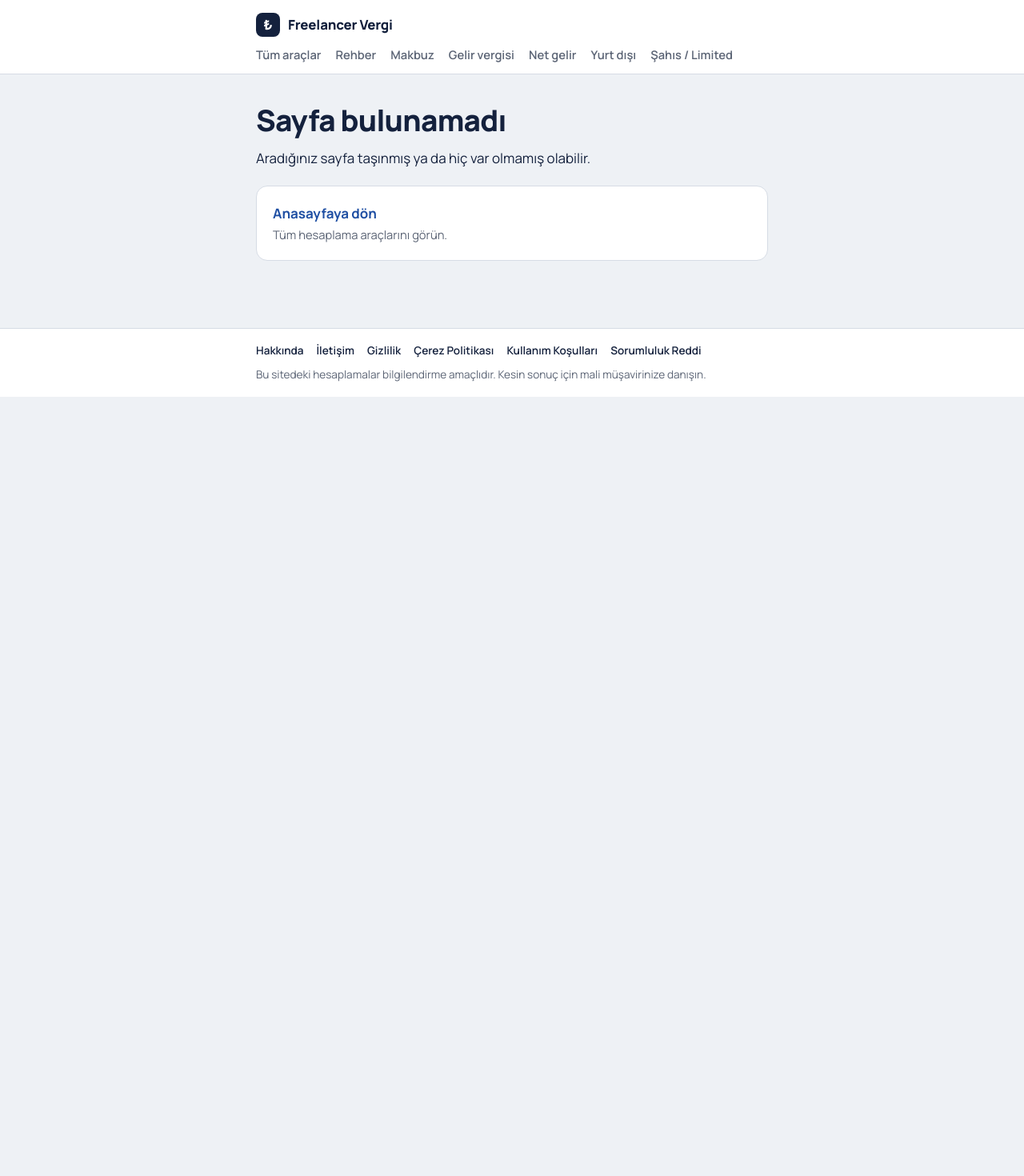
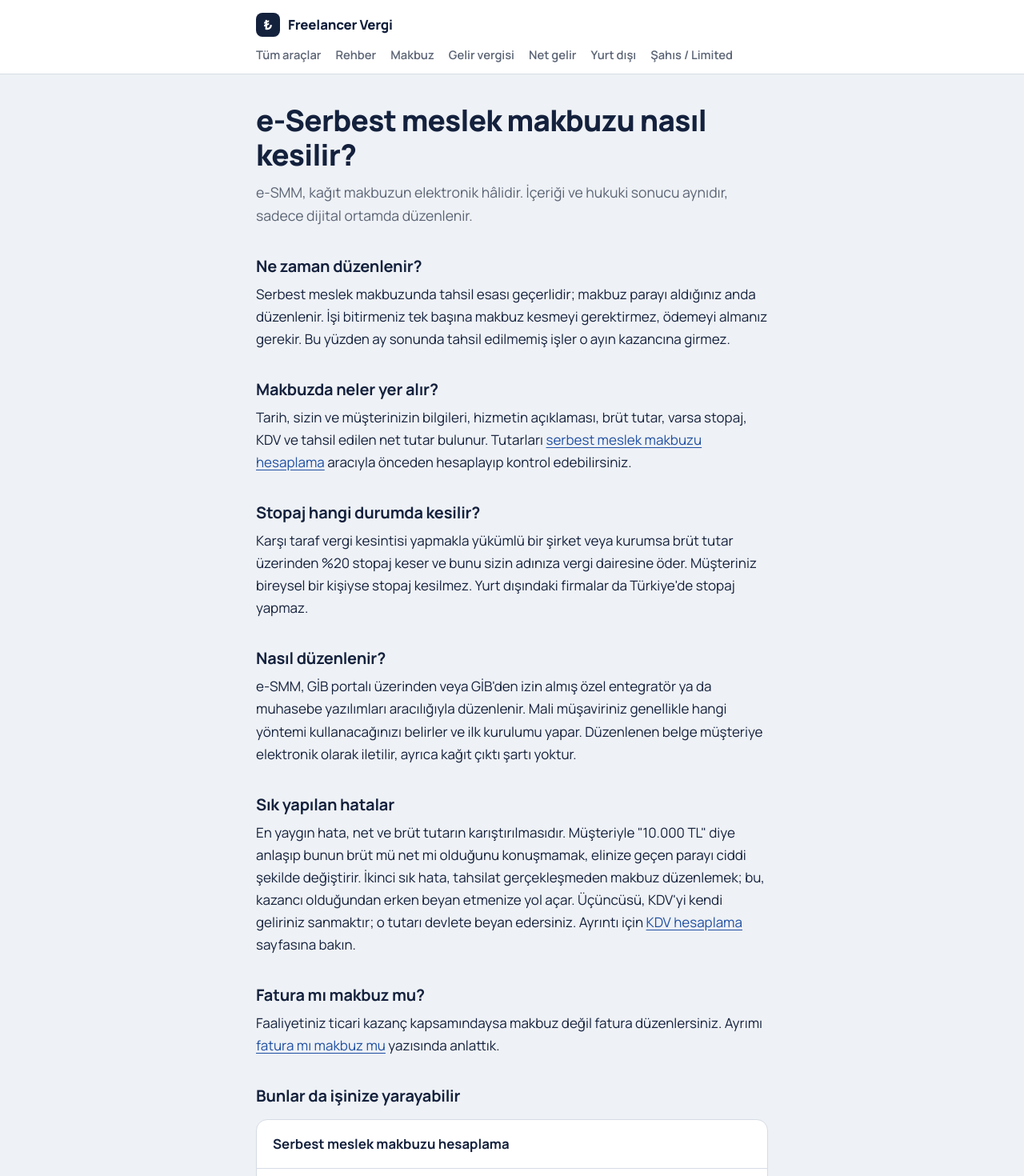
Before and after one commit to yavuzscvk-source/freelancer-vergi, a Next.js app: page /rehber/e-smm-nasil-kesilir in a window 1280 px wide. Before the commit this address had no page. Shown: the top 1470 px of the page at 80% size. Before the commit the page ends 800 px from the top, so only its background shows below. Built offline with nearby package versions, Linux system fonts and the light colour scheme.

Commit message:
Create page.js

```diff
--- /dev/null
+++ b/app/rehber/e-smm-nasil-kesilir/page.js
@@ -0,0 +1,38 @@
+import Link from "next/link";
+import Kaynaklar from "../../Kaynaklar";
+import { sayfa } from "../../../lib/seo";
+
+export const metadata = sayfa({
+  baslik: "E-Serbest Meslek Makbuzu (e-SMM) Nasıl Kesilir?",
+  aciklama: "e-SMM nedir, kimler kullanır, nasıl düzenlenir? Stopaj, KDV, tahsilat zamanı ve sık yapılan hatalar.",
+  yol: "/rehber/e-smm-nasil-kesilir",
+});
+
+export default function Yazi() {
+  return (
+    <>
+      <h1>e-Serbest meslek makbuzu nasıl kesilir?</h1>
+      <p className="lead">e-SMM, kağıt makbuzun elektronik hâlidir. İçeriği ve hukuki sonucu aynıdır, sadece dijital ortamda düzenlenir.</p>
+
+      <h2>Ne zaman düzenlenir?</h2>
+      <p>Serbest meslek makbuzunda tahsil esası geçerlidir; makbuz parayı aldığınız anda düzenlenir. İşi bitirmeniz tek başına makbuz kesmeyi gerektirmez, ödemeyi almanız gerekir. Bu yüzden ay sonunda tahsil edilmemiş işler o ayın kazancına girmez.</p>
+
+      <h2>Makbuzda neler yer alır?</h2>
+      <p>Tarih, sizin ve müşterinizin bilgileri, hizmetin açıklaması, brüt tutar, varsa stopaj, KDV ve tahsil edilen net tutar bulunur. Tutarları <Link href="/serbest-meslek-makbuzu">serbest meslek makbuzu hesaplama</Link> aracıyla önceden hesaplayıp kontrol edebilirsiniz.</p>
+
+      <h2>Stopaj hangi durumda kesilir?</h2>
+      <p>Karşı taraf vergi kesintisi yapmakla yükümlü bir şirket veya kurumsa brüt tutar üzerinden %20 stopaj keser ve bunu sizin adınıza vergi dairesine öder. Müşteriniz bireysel bir kişiyse stopaj kesilmez. Yurt dışındaki firmalar da Türkiye'de stopaj yapmaz.</p>
+
+      <h2>Nasıl düzenlenir?</h2>
+      <p>e-SMM, GİB portalı üzerinden veya GİB'den izin almış özel entegratör ya da muhasebe yazılımları aracılığıyla düzenlenir. Mali müşaviriniz genellikle hangi yöntemi kullanacağınızı belirler ve ilk kurulumu yapar. Düzenlenen belge müşteriye elektronik olarak iletilir, ayrıca kağıt çıktı şartı yoktur.</p>
+
+      <h2>Sık yapılan hatalar</h2>
+      <p>En yaygın hata, net ve brüt tutarın karıştırılmasıdır. Müşteriyle "10.000 TL" diye anlaşıp bunun brüt mü net mi olduğunu konuşmamak, elinize geçen parayı ciddi şekilde değiştirir. İkinci sık hata, tahsilat gerçekleşmeden makbuz düzenlemek; bu, kazancı olduğundan erken beyan etmenize yol açar. Üçüncüsü, KDV'yi kendi geliriniz sanmaktır; o tutarı devlete beyan edersiniz. Ayrıntı için <Link href="/kdv-hesaplama">KDV hesaplama</Link> sayfasına bakın.</p>
+
+      <h2>Fatura mı makbuz mu?</h2>
+      <p>Faaliyetiniz ticari kazanç kapsamındaysa makbuz değil fatura düzenlersiniz. Ayrımı <Link href="/rehber/fatura-mi-makbuz-mu">fatura mı makbuz mu</Link> yazısında anlattık.</p>
+
+      <Kaynaklar sayfa="rehberBelge" />
+    </>
+  );
+}
```
